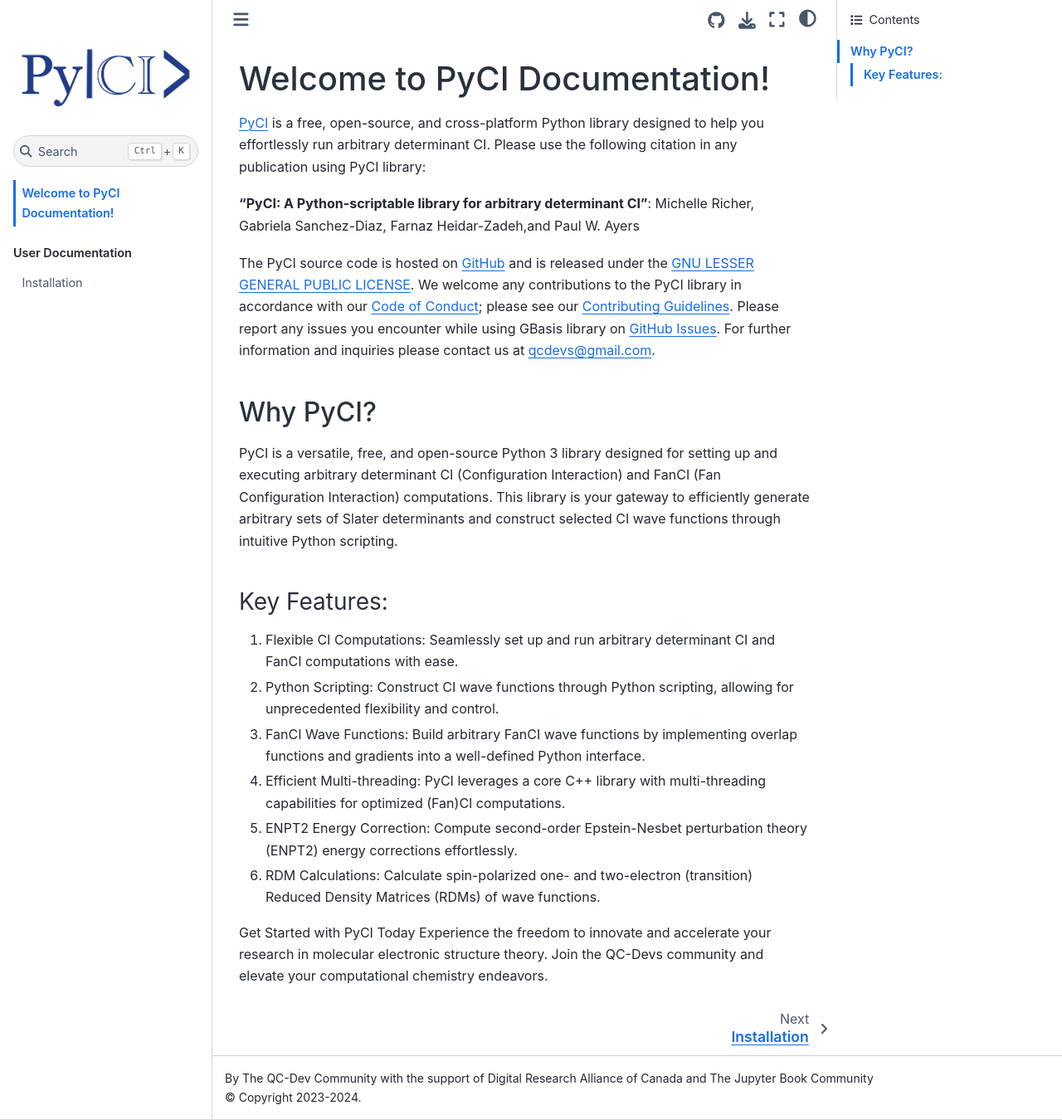
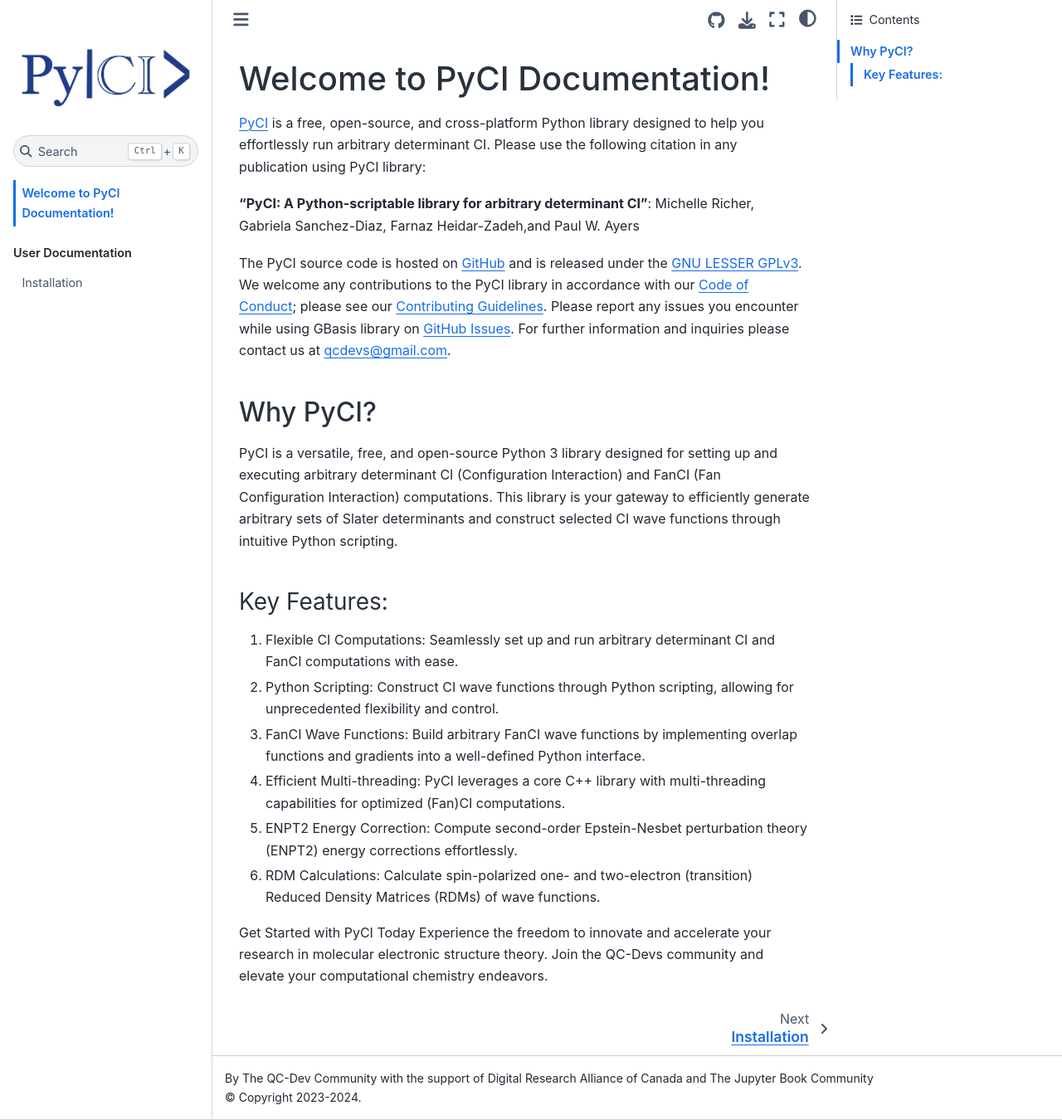
Before and after one commit to theochem/PyCI, a Jupyter Book: the page built from website/intro.md, in a window 1280 px wide and 1350 px high. Shown: the whole window at 83% size. Built offline with Jupyter Book 1.0.4 settings and Sphinx 7.4.7 and the Sphinx Book theme 1.1.4, drawn with Linux system fonts in a browser that asks for light colours; pages that are not in the unit, such as notebooks, are missing from menus.

Commit message:
fixed license name

```diff
--- a/website/intro.md
+++ b/website/intro.md
@@ -7,7 +7,7 @@
 Michelle Richer, Gabriela Sanchez-Diaz, Farnaz Heidar-Zadeh,and Paul W. Ayers
 
 
-The PyCI source code is hosted on [GitHub](https://github.com/QuantumElephant/PyCI) and is released under the [GNU LESSER GENERAL PUBLIC LICENSE](https://github.com/QuantumElephant/PyCI/blob/master/LICENSE). We welcome any contributions to the PyCI library in accordance with our [Code of Conduct](CODE_OF_CONDUCT.md); please see our [Contributing Guidelines](CONTRIBUTING.md). Please report any issues you encounter while using GBasis library on [GitHub Issues](https://github.com/QuantumElephant/PyCI/issues). For further information and inquiries please contact us at qcdevs@gmail.com.
+The PyCI source code is hosted on [GitHub](https://github.com/QuantumElephant/PyCI) and is released under the [GNU LESSER GPLv3](https://github.com/QuantumElephant/PyCI/blob/master/LICENSE). We welcome any contributions to the PyCI library in accordance with our [Code of Conduct](CODE_OF_CONDUCT.md); please see our [Contributing Guidelines](CONTRIBUTING.md). Please report any issues you encounter while using GBasis library on [GitHub Issues](https://github.com/QuantumElephant/PyCI/issues). For further information and inquiries please contact us at qcdevs@gmail.com.
 
 ## Why PyCI?
 PyCI is a versatile, free, and open-source Python 3 library designed for setting up and executing arbitrary determinant CI (Configuration Interaction) and FanCI (Fan Configuration Interaction) computations. This library is your gateway to efficiently generate arbitrary sets of Slater determinants and construct selected CI wave functions through intuitive Python scripting.
```
